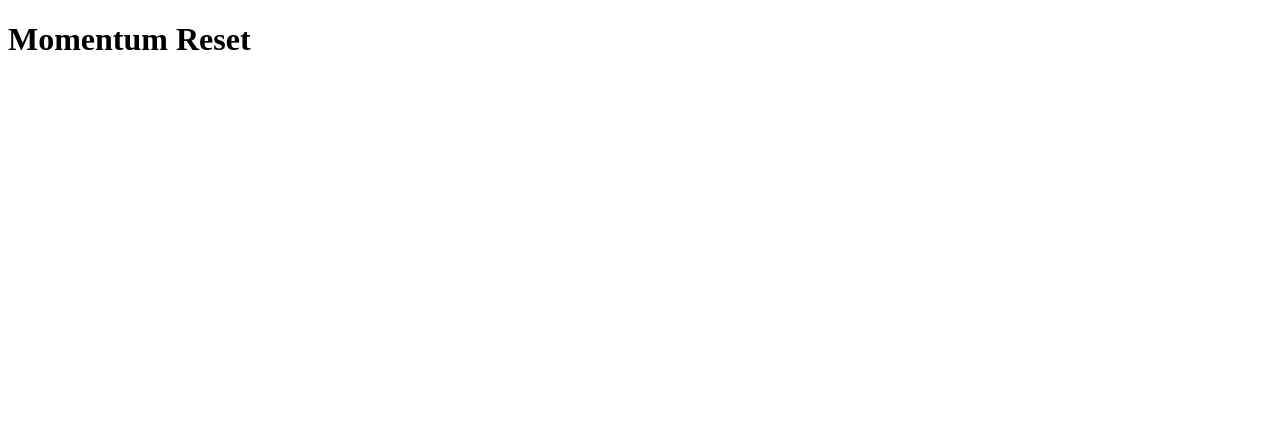
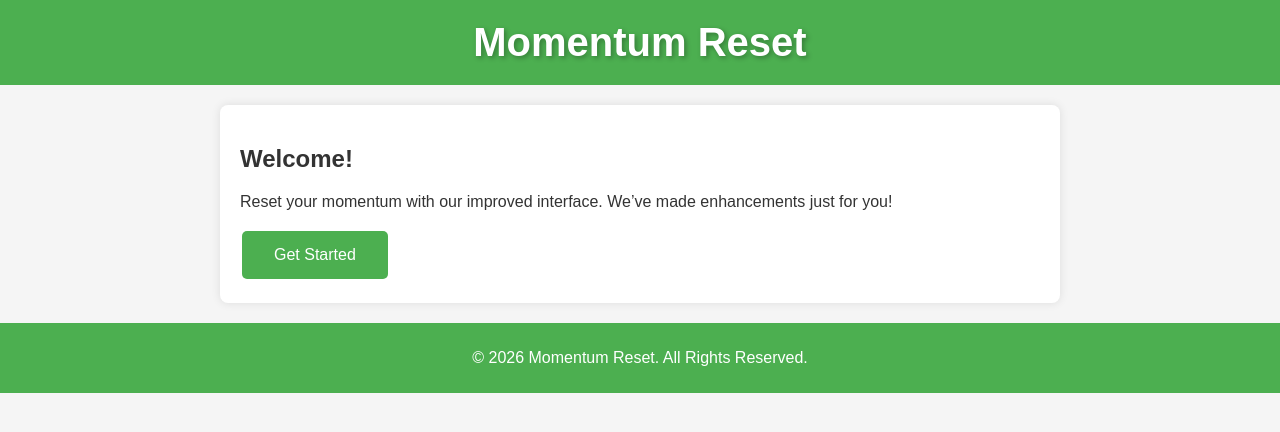
Before and after one commit to Mollysquid/momentum-reset, a plain HTML site: page momentum-reset-v2.html in a window 1280 px wide. Drawn offline with nearby package versions, Linux system fonts and the light colour scheme.

Commit message:
Updated momentum-reset-v2.html to improve UI with enhanced design, animations, and typography.

```diff
--- a/momentum-reset-v2.html
+++ b/momentum-reset-v2.html
@@ -4,38 +4,78 @@
     <meta charset="UTF-8">
     <meta name="viewport" content="width=device-width, initial-scale=1.0">
     <title>Momentum Reset</title>
-    <script src="https://cdn.jsdelivr.net/npm/chart.js"></script>
+    <link rel="stylesheet" href="styles.css">
+    <style>
+    body {
+        font-family: 'Arial', sans-serif;
+        background-color: #f5f5f5;
+        color: #333;
+        margin: 0;
+        padding: 0;
+    }
+    header {
+        background-color: #4CAF50;
+        color: white;
+        padding: 20px;
+        text-align: center;
+    }
+    h1 {
+        font-size: 2.5em;
+        margin: 0;
+        text-shadow: 2px 2px 5px rgba(0,0,0,0.3);
+    }
+    .container {
+        max-width: 800px;
+        margin: 20px auto;
+        padding: 20px;
+        background: white;
+        box-shadow: 0 0 10px rgba(0, 0, 0, 0.1);
+        border-radius: 8px;
+        transition: transform 0.3s;
+    }
+    .container:hover {
+        transform: scale(1.02);
+    }
+    button {
+        background-color: #4CAF50;
+        border: none;
+        color: white;
+        padding: 15px 32px;
+        text-align: center;
+        text-decoration: none;
+        display: inline-block;
+        font-size: 16px;
+        margin: 4px 2px;
+        cursor: pointer;
+        border-radius: 5px;
+        transition: background-color 0.3s, transform 0.3s;
+    }
+    button:hover {
+        background-color: #45a049;
+        transform: translateY(-2px);
+    }
+    footer {
+        text-align: center;
+        padding: 10px 0;
+        background-color: #4CAF50;
+        color: white;
+        position: relative;
+        bottom: 0;
+        width: 100%;
+    }
+    </style>
 </head>
 <body>
+<header>
     <h1>Momentum Reset</h1>
-    <canvas id="myChart"></canvas>
-    <script>
-        const ctx = document.getElementById('myChart').getContext('2d');
-        let data = [/* Your data here */];
-        let mins = 15 * 60 + 30;  // Fixed the timing issue here.
-        if (data.length > 1) {
-            // Calculate spacing only if more than one data point.
-            let spacing = /* your calculation for spacing */;
-        }
-        const myChart = new Chart(ctx, {
-            type: 'line',
-            data: {
-                labels: [/* your labels here */],
-                datasets: [{
-                    label: 'Your Dataset',
-                    data: data,
-                    borderColor: 'rgba(75, 192, 192, 1)',
-                    fill: false,
-                }]
-            },
-            options: {
-                scales: {
-                    y: {
-                        beginAtZero: true
-                    }
-                }
-            }
-        });
-    </script>
+</header>
+<div class="container">
+    <h2>Welcome!</h2>
+    <p>Reset your momentum with our improved interface. We’ve made enhancements just for you!</p>
+    <button type="button">Get Started</button>
+</div>
+<footer>
+    <p>&copy; 2026 Momentum Reset. All Rights Reserved.</p>
+</footer>
 </body>
 </html>
```
